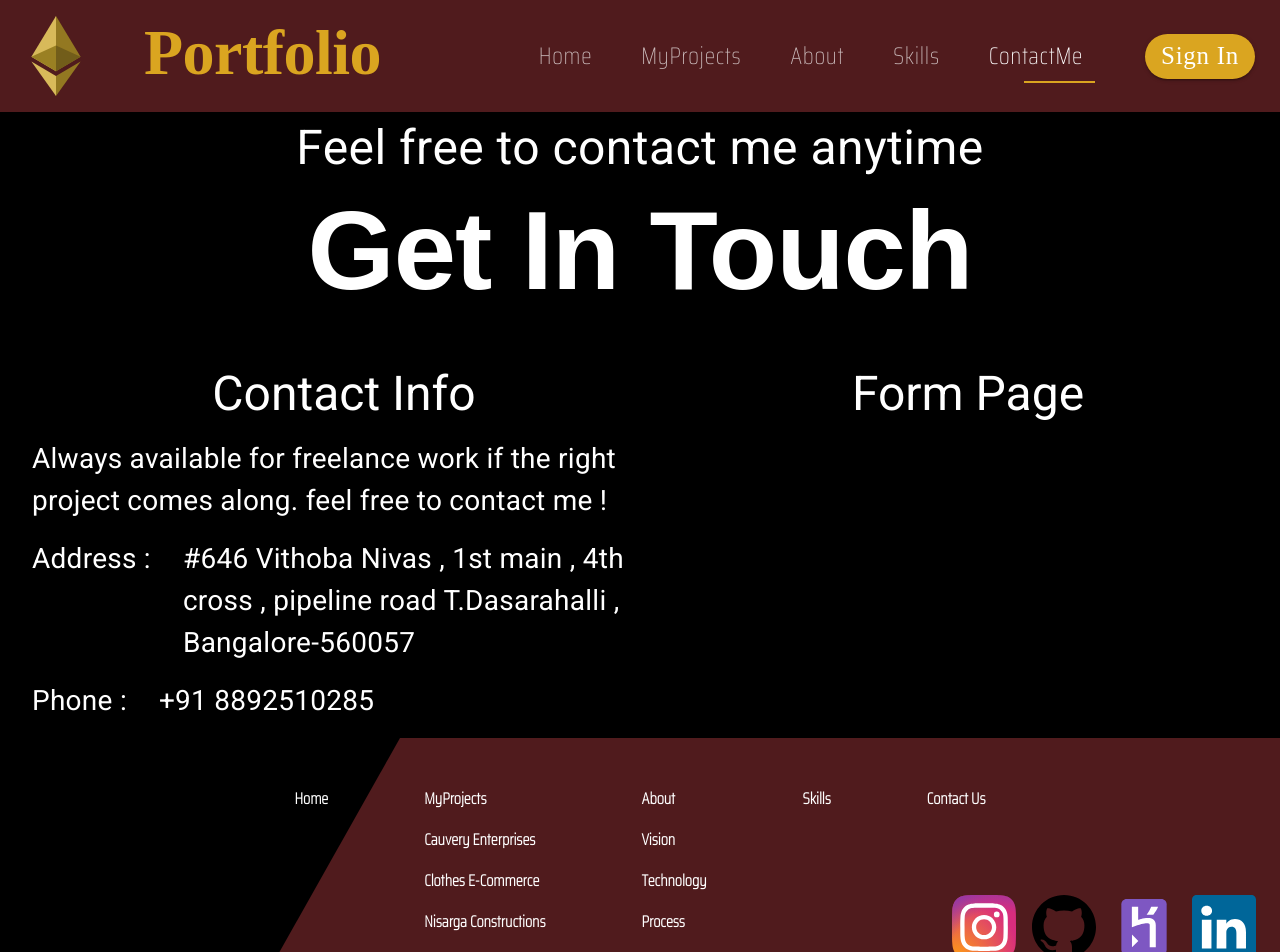
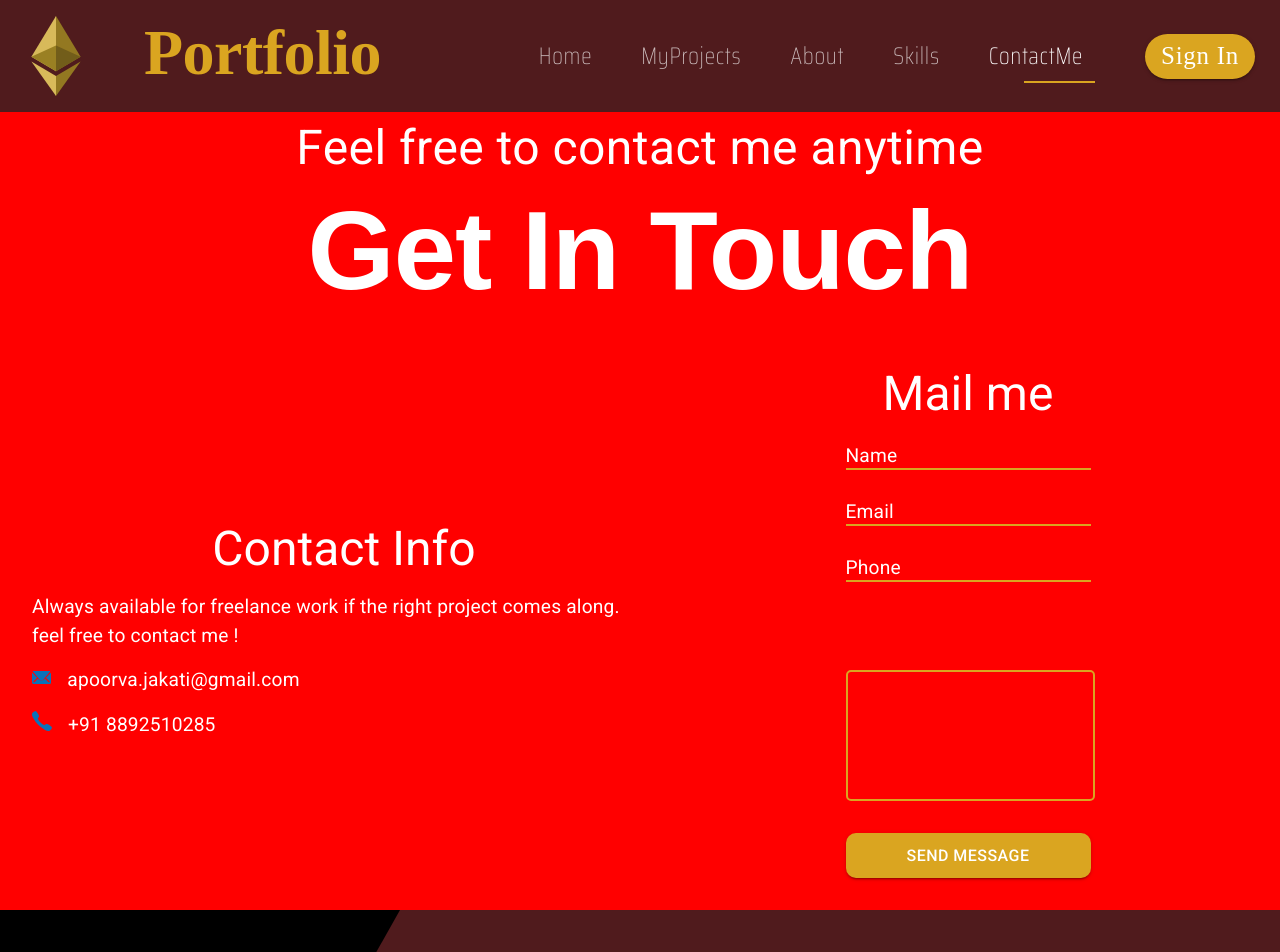
Before and after one commit to Apoorva29071993/Portfolio, a React (Create React App) app: page /contact in a window 1280 px wide. Shown: the top 952 px of the page. Built offline with nearby package versions, Linux system fonts and the light colour scheme; a web font is replaced by a local one.

Commit message:
Completed Till Contact Page

```diff
--- a/src/components/About.jsx
+++ b/src/components/About.jsx
@@ -102,7 +102,7 @@ const useStyles = makeStyles(theme => ({
         marginLeft : '3rem',
         marginRight : '3rem' ,
         marginBottom : "3rem",
-        backgroundColor : theme.palette.common.gold,
+        backgroundColor : "red",
         borderRadius : "0rem" ,
        // backgroundImage: `url(${revolutionBackground})`,
         [theme.breakpoints.down("sm")]: {
--- a/src/components/Cauvery.jsx
+++ b/src/components/Cauvery.jsx
@@ -23,7 +23,7 @@ const useStyles = makeStyles(theme => ({
          }
      },
      mainContainer : {
-         backgroundColor : "lightblue",
+         backgroundColor : "red",
      },
      heading : {
       textAlign : "center" ,
--- a/src/components/Contact.jsx
+++ b/src/components/Contact.jsx
@@ -4,6 +4,11 @@ import Grid from '@material-ui/core/Grid';
 import { Typography } from '@material-ui/core';
 import { useMediaQuery , useTheme, AppBar, Toolbar} from '@material-ui/core';
 import TextField from '@material-ui/core/TextField';
+import phoneIcon from '../assets/phone.svg';
+import emailIcon from '../assets/email.svg';
+import locationIcon from '../assets/location2.svg';
+import { useState } from 'react';
+import Button from "@material-ui/core/Button";
 
 const useStyles = makeStyles(theme => ({
     textContainer1 : {
@@ -28,10 +33,10 @@ const useStyles = makeStyles(theme => ({
     },
     textContainer3 : {
         color : "white",
-        fontSize : "1.75rem",
+        fontSize : "1.2rem",
         [theme.breakpoints.down("sm")] : {
             fontSize : "1.4rem",
-            marginTop : "1rem",
+           // marginTop : "1rem",
             marginBottom : "-1rem",
 
             textAlign : "center"
@@ -39,6 +44,23 @@ const useStyles = makeStyles(theme => ({
     },
     gridItem : {
         marginBottom : "1rem"
+    },
+    message : {
+        border: `2px solid ${theme.palette.common.gold}`,
+        marginTop : "5em",
+        borderRadius : 5
+    },
+    sendButton : {
+        borderRadius : 10,
+        height : 45 ,
+        width : 245 ,
+        fontSize : "1rem" ,
+        color : "white" ,
+        backgroundColor : theme.palette.common.gold,
+        "&:hover" : {
+            backgroundColor : "white",
+            color : theme.palette.common.gold
+        }
     }
 }))
 
@@ -46,10 +68,14 @@ export default function Contact(props) {
     const classes = useStyles();
     const theme = useTheme();
     const matchesSM = useMediaQuery(theme.breakpoints.down("sm"));
+    const [name , setName] = useState("");
+    const [email , setEmail] = useState("");
+    const [phone , setPhone] = useState("");
+    const [message , setMessage] = useState("");
 
     return (
         <React.Fragment>
-            <Grid container direction="column" alignItems="center" style={{backgroundColor : "black"}}>
+            <Grid container direction="column" alignItems="center" style={{backgroundColor : "red"}}>
 
                 <Grid item container direction="column" alignItems="center" justify="center">
                     <Grid item >
@@ -82,29 +108,31 @@ export default function Contact(props) {
                         </Grid>
 
                         <Grid item container direction={matchesSM ? "column" : "row"} className={classes.gridItem} >
-                            <Grid item style={{marginRight : "2em"}}>
-                                <Typography variant="body1" className={classes.textContainer3}>
-                                Address :
-                                </Typography>
+                            <Grid item >
+
+                                <img alt="location" src={emailIcon}
+                                style={{marginRight : "1em" ,
+                                        marginLeft : matchesSM ? "50%" : 0 ,
+                                        verticalAlign : "bottom"}} />
+
                             </Grid>
 
-                            <Grid item md>
+                            <Grid item >
                                 <Typography variant="body1" className={classes.textContainer3}>
-                                #646 Vithoba Nivas , 1st main , 4th cross , pipeline road
-                                T.Dasarahalli , Bangalore-560057
+                                apoorva.jakati@gmail.com
                             </Typography>
                             </Grid>
 
                         </Grid>
 
                         <Grid item container direction={matchesSM ? "column" : "row"} className={classes.gridItem} justify="flex-start">
-                            <Grid item style={{marginRight : "2em"}}>
-                                <Typography variant="body1" className={classes.textContainer3}>
-                                Phone :
-                                </Typography>
+                            <Grid item >
+
+                                <img alt="phone" src={phoneIcon} style={{marginRight : "1em" , marginLeft : matchesSM ? "50%" : 0}}/>
+
                             </Grid>
 
-                            <Grid item md>
+                            <Grid item >
                                 <Typography variant="body1" className={classes.textContainer3}>
                                 +91 8892510285
                             </Typography>
@@ -113,16 +141,46 @@ export default function Contact(props) {
                         </Grid>
                     </Grid>
 
-                    <Grid item container direction="column" md style={{ marginTop : matchesSM ? "3rem" : undefined}}>
+                    <Grid item container justify="center" alignItems="center" direction="column" md style={{ marginTop : matchesSM ? "3rem" : undefined}}>
                         <Grid item>
+                            <Grid container direction="column" >
+                            <Grid item>
                         <Typography variant="h3" className={classes.textContainer2}>
-                            Form Page
+                            Mail me
                         </Typography>
                         </Grid>
 
-                        <Grid item>
+                        <Grid item container direction="column" style={{maxWidth : "20em"}}>
+                            <Grid item style={{marginBottom : "0.5em"}}>
+                            <TextField label="Name" id="name" fullWidth value={name}
+                            onChange={event => setName(event.target.value)}/>
+                            </Grid>
 
+                            <Grid item style={{marginBottom : "0.5em"}}>
+                            <TextField label="Email" id="email" fullWidth value={email}
+                            onChange={event => setEmail(event.target.value)}/>
+                            </Grid>
+
+                            <Grid item style={{marginBottom : "0.5em"}}>
+                            <TextField label="Phone" id="phone" fullWidth value={phone}
+                            onChange={event => setPhone(event.target.value)}/>
+                            </Grid>
                         </Grid>
+
+                        <Grid item style={{maxWidth : "20em"}}>
+                            <TextField rows={6} multiline id="name" value={message}
+                            className={classes.message}
+                            fullWidth
+                            InputProps={{disableUnderline : true}}
+                            onChange={event => setMessage(event.target.value)}/>
+                        </Grid>
+
+                        <Grid item container justify="center" style={{marginTop : "2em" , marginBottom : "2em"}}>
+                            <Button variant="contained" className={classes.sendButton}>Send Message</Button>
+                        </Grid>
+                            </Grid>
+                        </Grid>
+
 
 
                     </Grid>
--- a/src/components/Skills.jsx
+++ b/src/components/Skills.jsx
@@ -23,7 +23,7 @@ import revolutionBackground from "../assets/infoBackground.svg";
 
 const useStyles = makeStyles(theme => ({
     mainContainer: {
-        backgroundColor : theme.palette.common.gold,
+        backgroundColor : "transparent",
         //backgroundImage: `url(${revolutionBackground})`,
         [theme.breakpoints.down("sm")] : {
             backgroundColor : "transparent"
--- a/src/components/ui/Theme.js
+++ b/src/components/ui/Theme.js
@@ -50,5 +50,27 @@ export default createMuiTheme({
         h6 : {
             color : "white"
         }
+    },
+    overrides : {
+        MuiInputLabel : {
+            root : {
+                color : "white" ,
+                fontSize : "1.2rem"
+            }
+        },
+        MuiInput : {
+            root : {
+                color : "white",
+                fontWeight : 300
+            },
+            underline : {
+                "&:before" : {
+                    borderBottom: `2px solid ${Gold}`
+                },
+                "&:hover:not($disabled):not($focused):not($error):before" : {
+                    borderBottom: `2px solid ${Gold}`
+                }
+            }
+        }
     }
   });
```
Also changed, not shown: src/assets/location.svg (added), src/assets/location2.svg (added).
